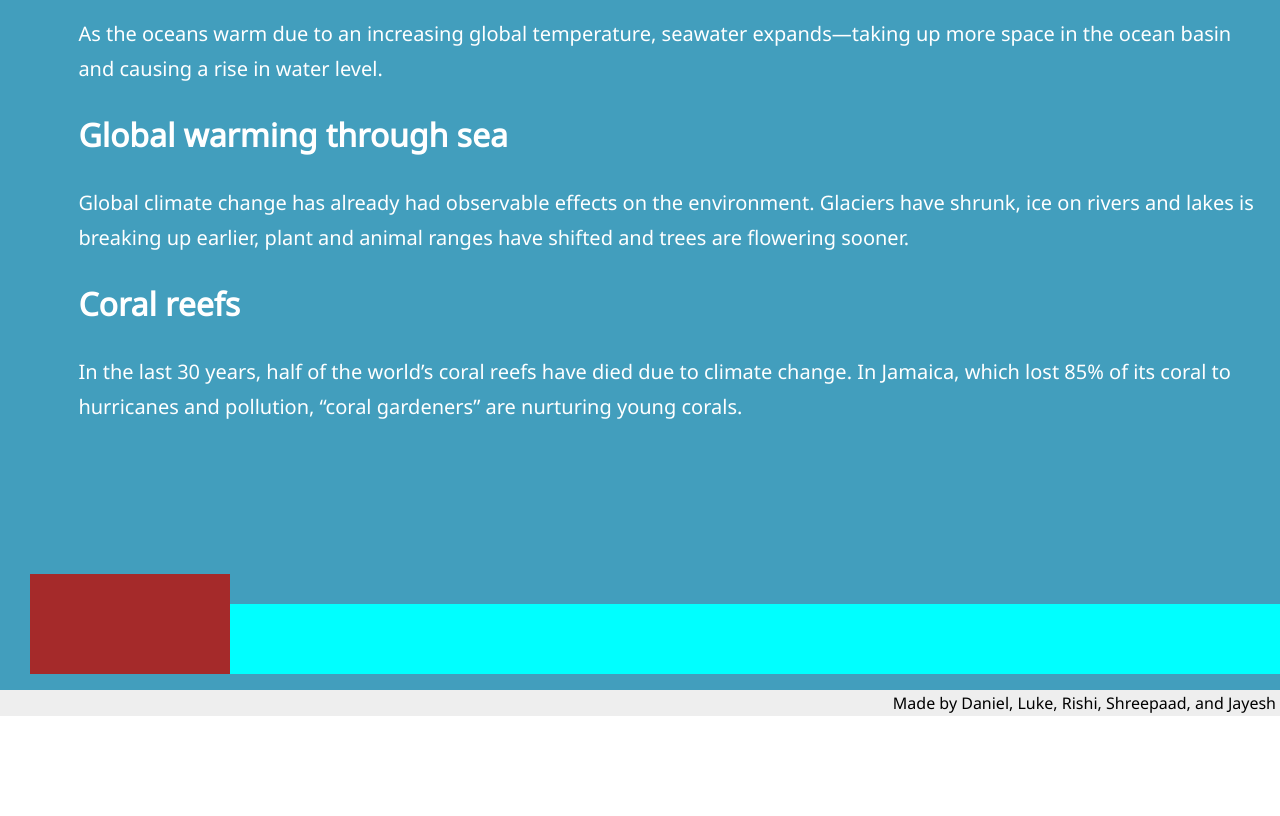
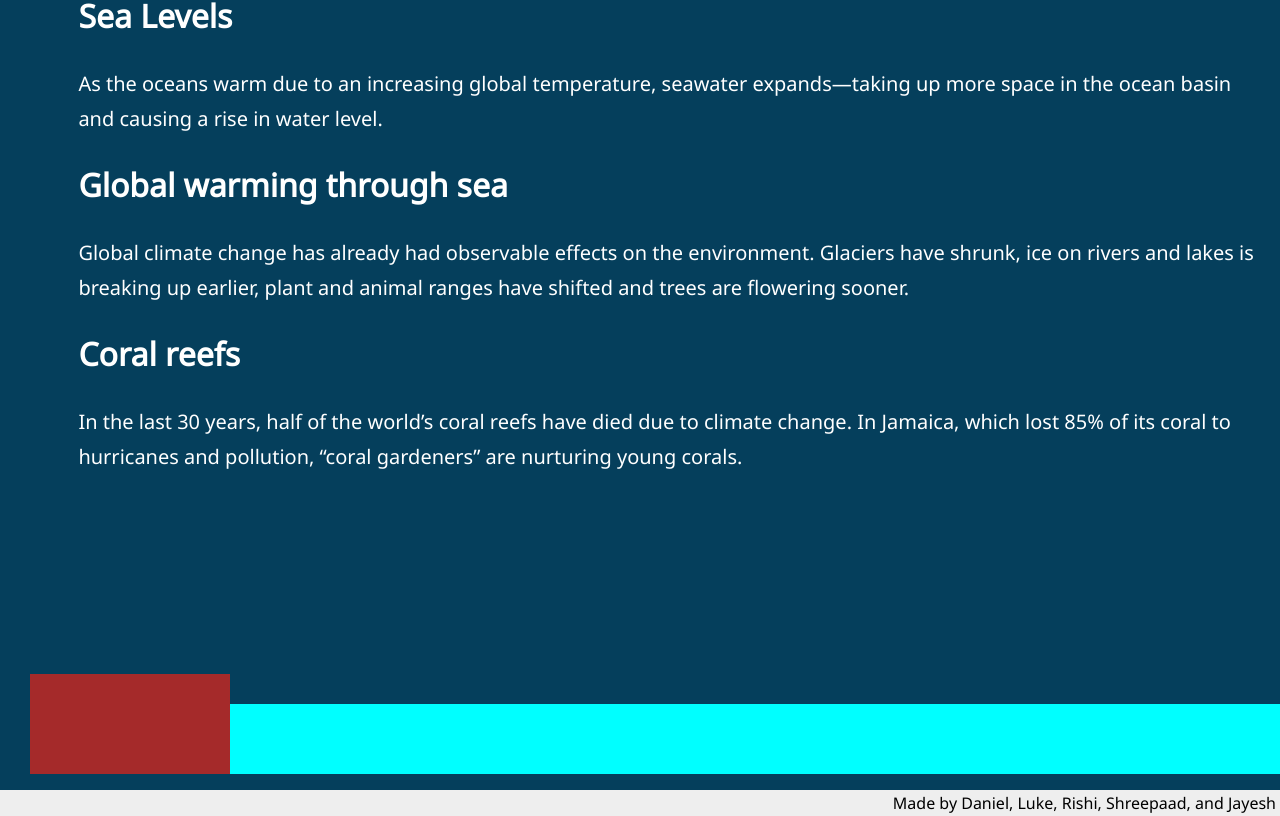
Before and after one commit to SupremeDonut/shshacks-2022, a React (Create React App) app: page / in a window 1280 px wide. Shown: the part 2476-3292 px from the top of the page. Before the commit the page ends 3192 px from the top, so only its background shows below. Built offline with nearby package versions, Linux system fonts and the light colour scheme.

Commit message:
pleasing color lords

```diff
--- a/src/styles/Air.css
+++ b/src/styles/Air.css
@@ -2,9 +2,23 @@
 	background-color: var(--air1);
 	overflow: hidden;
 }
+.h1 {
+	color: #ff6148;
+}
+.p {
+	font-size: 11pt;
+}
 .padding {
 	padding-left: 5%;
 	line-height: 1.75;
+}
+
+.minigame {
+	width: 120%;
+	height: 300px;
+	position: relative;
+	overflow: hidden;
+	margin-left: -3rem;
 }
 
 .smokes {
--- a/src/styles/Sea.css
+++ b/src/styles/Sea.css
@@ -1,9 +1,17 @@
 .sea {
-	background-color: var(--sea1);
+	background-color: var(--sea2);
 }
 .padding {
 	padding-left: 5%;
 	line-height: 1.75;
+}
+
+.h1 {
+	color: #F7AD19;
+}
+
+.p {
+	font-size: 11pt;
 }
 
 .miniland, .minisea {
```
